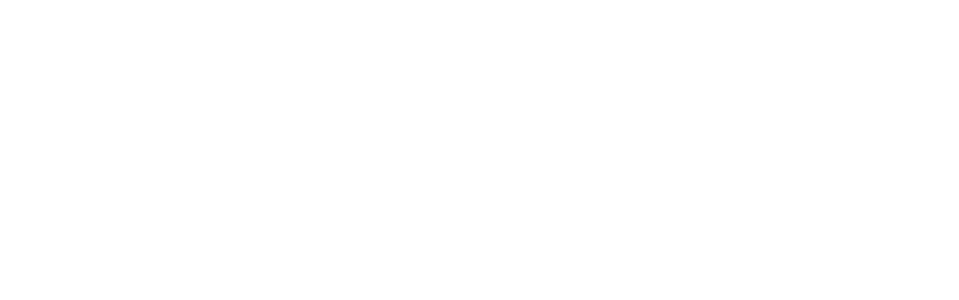
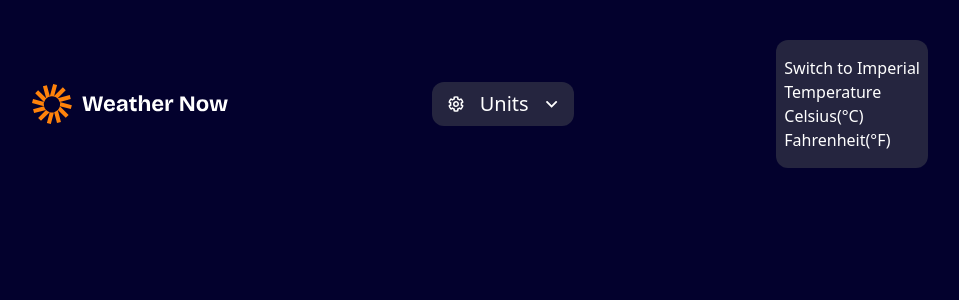
Before and after one commit to DeveloperDinesh24/weather-app, a React (Vite) app: page / in a window 1280 px wide. Shown: the top 300 px of the page, without its empty margins (160-1119 px from the left). Built offline with nearby package versions, Linux system fonts and the light colour scheme.

Commit message:
feat: create dropdown.tsx

```diff
--- a/src/App.tsx
+++ b/src/App.tsx
@@ -2,10 +2,11 @@
 import { Header } from './components/Header'
 
 function App() {
-
   return (
-    <div>
-      <Header />
+    <div className='max-w-700 bg-[#03012d] '>
+      <div className='w-dvw min-h-dvh bg-[#03012d] px-48'>
+        <Header />
+      </div>
     </div>
   )
 }
--- /dev/null
+++ b/src/components/Dropdown.tsx
@@ -0,0 +1,19 @@
+export const Dropdown = () => {
+  return (
+    <>
+      <div className='flex gap-4 bg-[#25253f] rounded-xl px-4 py-2 select-none cursor-pointer'>
+        <img src='assets/images/icon-units.svg' />
+        <p className='text-xl'>Units</p>
+        <img src='assets/images/icon-dropdown.svg' />
+      </div>
+      <div className='w-fit px-2 py-4 bg-[#25253f] rounded-xl select-none cursor-pointer'>
+        <p>Switch to Imperial</p>
+        <div>
+          <p>Temperature</p>
+          <p>Celsius(°C)</p>
+          <p>Fahrenheit(°F)</p>
+        </div>
+      </div>
+    </>
+  )
+}
--- a/src/components/Header.tsx
+++ b/src/components/Header.tsx
@@ -1,7 +1,12 @@
+import { Dropdown } from "./Dropdown"
+
 export const Header = () => {
   return (
-    <header>
-
+    <header className="w-full h-fit py-10 flex justify-between items-center text-white">
+      <div>
+        <img src='assets/images/logo.svg' alt='logo text and image' />
+      </div>
+      <Dropdown />
     </header>
   )
 }
```
